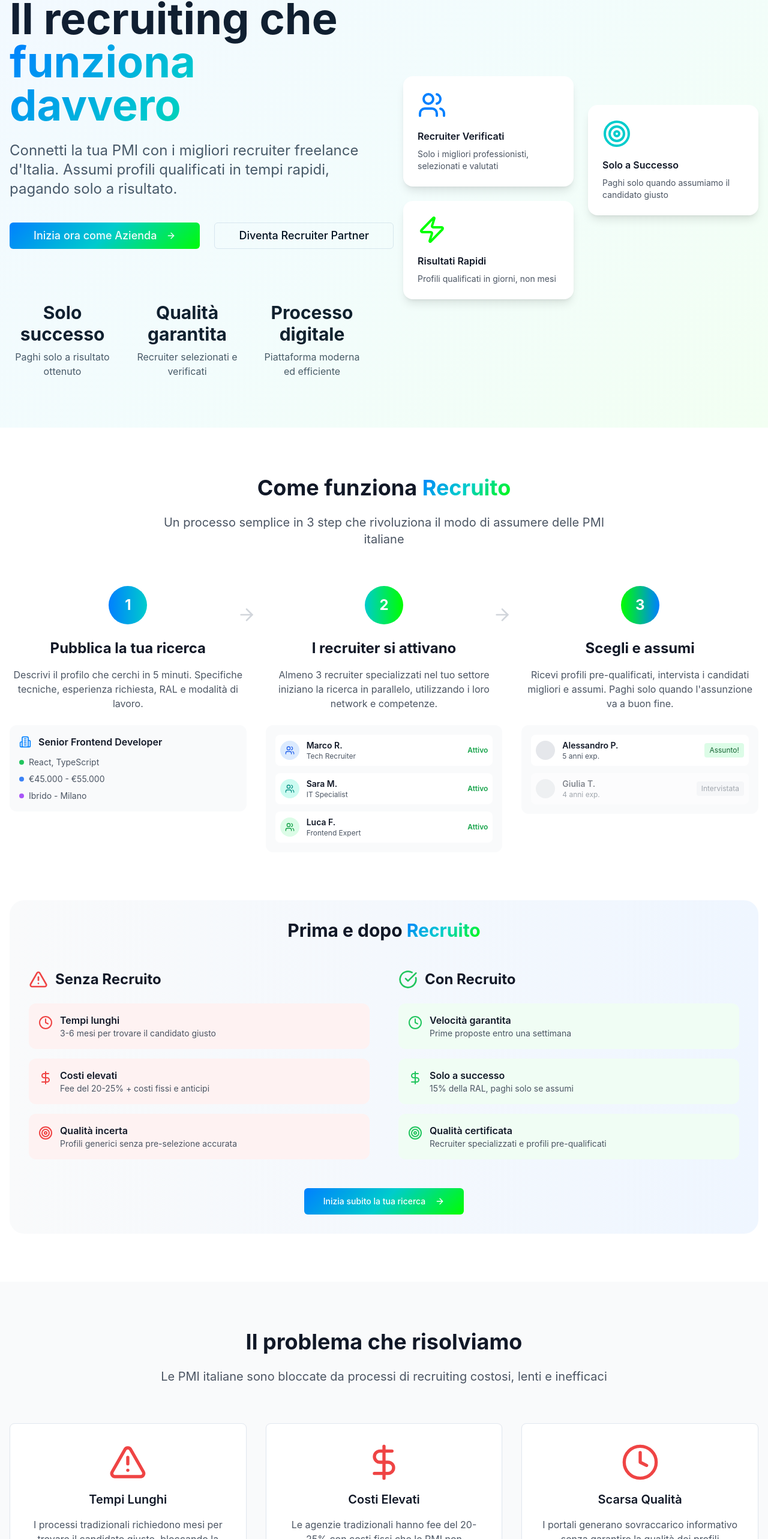
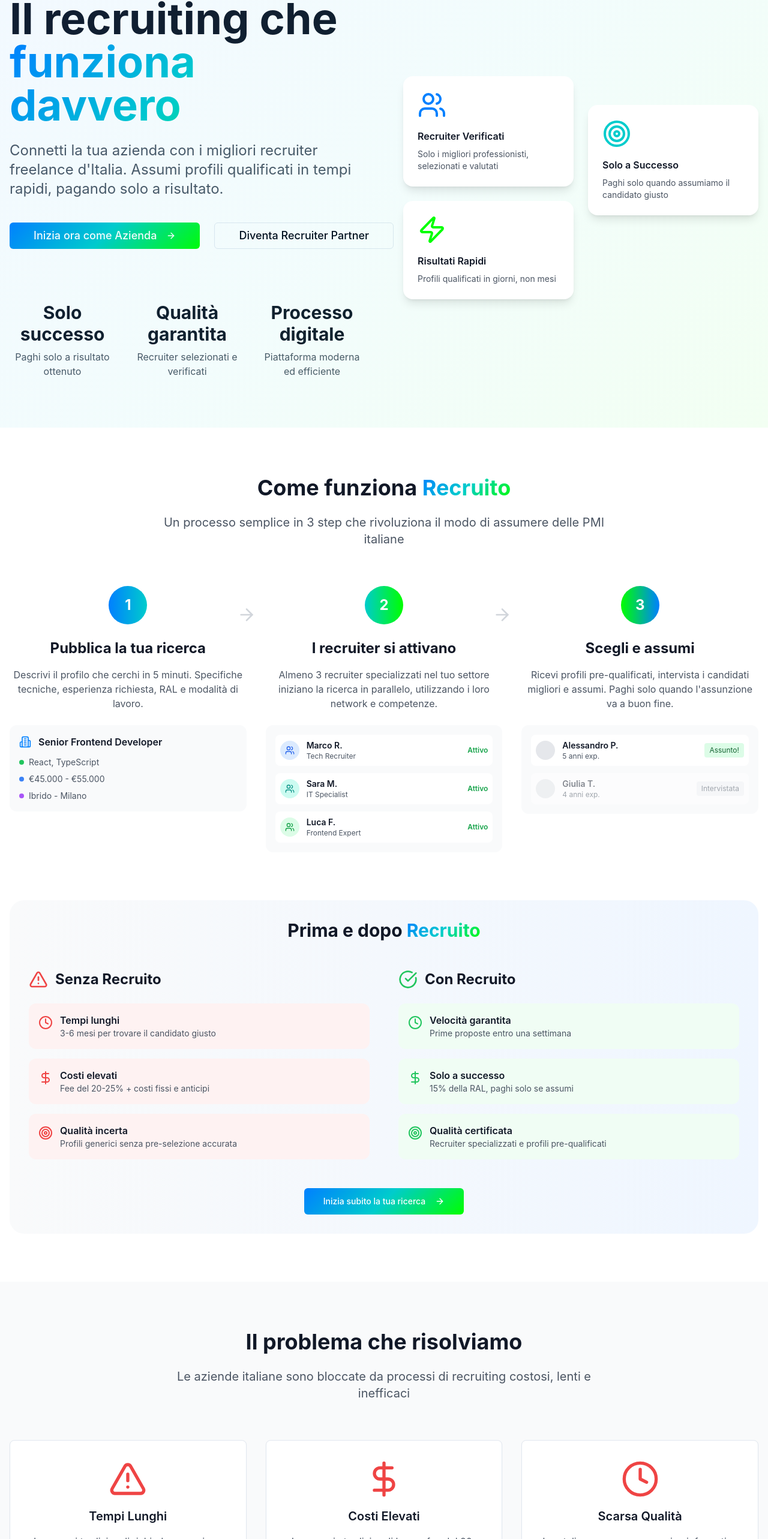
Before and after one commit to Br1Giordano/recruito-match-hub, a React (Vite) app: page / in a window 1280 px wide. Shown: the part 168-2734 px from the top of the page at 60% size. Built offline with nearby package versions, Linux system fonts and the light colour scheme.

Commit message:
Refactor: Generalize target audience and rephrase differentiation
Update the copy to target all companies instead of just SMEs.
Rephrase the "Our Differentiation" section.

```diff
--- a/src/components/Hero.tsx
+++ b/src/components/Hero.tsx
@@ -17,7 +17,7 @@ const Hero = () => {
                 <span className="text-gradient block">funziona davvero</span>
               </h1>
               <p className="text-xl lg:text-2xl text-gray-600 leading-relaxed">
-                Connetti la tua PMI con i migliori recruiter freelance d'Italia.
+                Connetti la tua azienda con i migliori recruiter freelance d'Italia.
                 Assumi profili qualificati in tempi rapidi, pagando solo a risultato.
               </p>
             </div>
--- a/src/components/Market.tsx
+++ b/src/components/Market.tsx
@@ -26,7 +26,7 @@ const Market = () => {
             </CardHeader>
             <CardContent className="space-y-6">
               <div>
-                <h4 className="font-semibold text-gray-900 mb-2">PMI in crescita</h4>
+                <h4 className="font-semibold text-gray-900 mb-2">Aziende in crescita</h4>
                 <p className="text-gray-600">
                   Aziende nei settori tech, digital, ingegneria e commerciale che necessitano
                   di profili qualificati senza i costi delle agenzie tradizionali.
@@ -69,7 +69,7 @@ const Market = () => {
                 <div className="w-2 h-2 bg-recruito-teal rounded-full mt-2"></div>
                 <p className="text-gray-600">
                   <strong>Settore poco digitalizzato:</strong> Nessuna piattaforma ha standardizzato
-                  l'incontro tra PMI e recruiter freelance. Il mercato è frammentato tra agenzie
+                  l'incontro tra aziende e recruiter freelance. Il mercato è frammentato tra agenzie
                   tradizionali costose e portali generici inefficienti.
                 </p>
               </div>
@@ -88,7 +88,7 @@ const Market = () => {
         <div className="bg-gradient-to-r from-blue-50 to-green-50 rounded-3xl p-8 mb-16">
           <div className="text-center mb-8">
             <h3 className="text-2xl font-bold text-gray-900 mb-4">
-              La nostra differenziazione
+              I nostri vantaggi competitivi
             </h3>
             <p className="text-gray-600">
               Prima piattaforma italiana che connette aziende con recruiter freelance qualificati
--- a/src/components/ProblemSolution.tsx
+++ b/src/components/ProblemSolution.tsx
@@ -12,7 +12,7 @@ const ProblemSolution = () => {
             Il problema che risolviamo
           </h2>
           <p className="text-xl text-gray-600 max-w-3xl mx-auto">
-            Le PMI italiane sono bloccate da processi di recruiting costosi, lenti e inefficaci
+            Le aziende italiane sono bloccate da processi di recruiting costosi, lenti e inefficaci
           </p>
         </div>
 
@@ -34,7 +34,7 @@ const ProblemSolution = () => {
               <h3 className="text-xl font-semibold text-gray-900 mb-4">Costi Elevati</h3>
               <p className="text-gray-600">
                 Le agenzie tradizionali hanno fee del 20-25% con costi fissi
-                che le PMI non possono sostenere.
+                che molte aziende non possono sostenere.
               </p>
             </CardContent>
           </Card>
@@ -57,7 +57,7 @@ const ProblemSolution = () => {
             La nostra <span className="text-gradient">soluzione</span>
           </h2>
           <p className="text-xl text-gray-600 max-w-3xl mx-auto">
-            Una piattaforma che connette PMI e recruiter freelance qualificati per un recruiting efficace e trasparente
+            Una piattaforma che connette aziende e recruiter freelance qualificati per un recruiting efficace e trasparente
           </p>
         </div>
 
```
